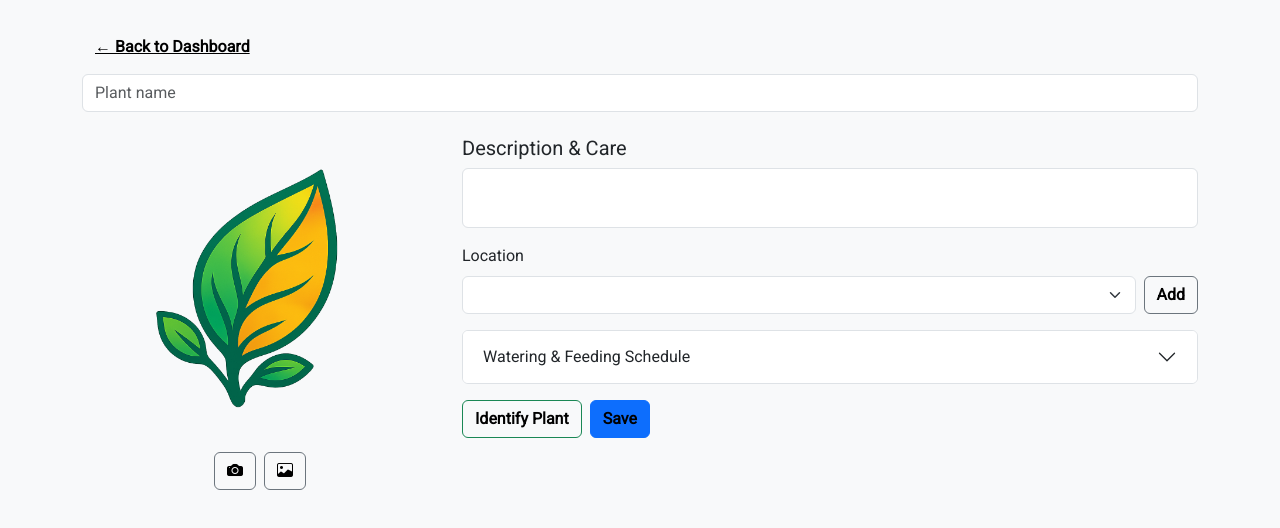
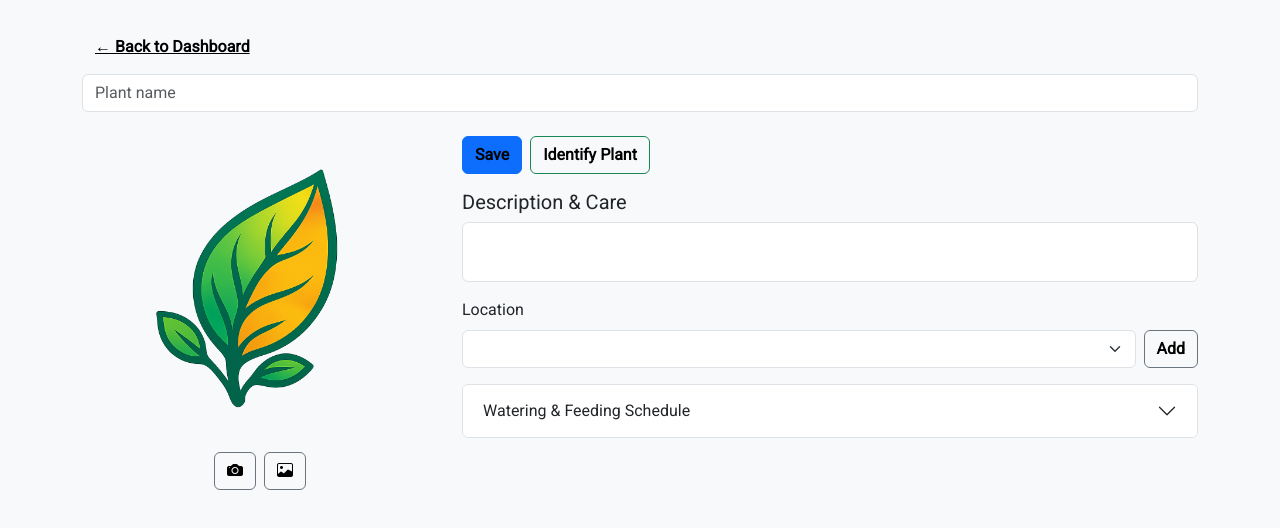
Before and after one commit to stanislas-brossette/PlantCareTracker, a website: page public/create.html in a window 1280 px wide. Drawn offline with nearby package versions, Linux system fonts and the light colour scheme; no server answers.

Commit message:
Align buttons in add new plant screen

```diff
--- a/public/create.html
+++ b/public/create.html
@@ -26,6 +26,10 @@
             <input type="file" id="galleryFile" class="form-control d-none" accept="image/*" />
         </div>
         <div class="col-md-8">
+            <div class="d-flex align-items-start mb-3">
+                <button id="save" class="btn btn-primary me-2">Save</button>
+                <button id="identify" class="btn btn-outline-success">Identify Plant</button>
+            </div>
             <div class="mb-3">
                 <h2 class="h5">Description &amp; Care</h2>
                 <textarea id="description" class="form-control"></textarea>
@@ -62,10 +66,6 @@
                     </div>
                 </div>
             </div>
-            <div class="d-flex mb-3">
-                <button id="identify" class="btn btn-outline-success me-2">Identify Plant</button>
-                <button id="save" class="btn btn-primary">Save</button>
-            </div>
         </div>
     </div>
     <script src="https://cdn.jsdelivr.net/npm/bootstrap@5.3.0/dist/js/bootstrap.bundle.min.js"></script>
```
